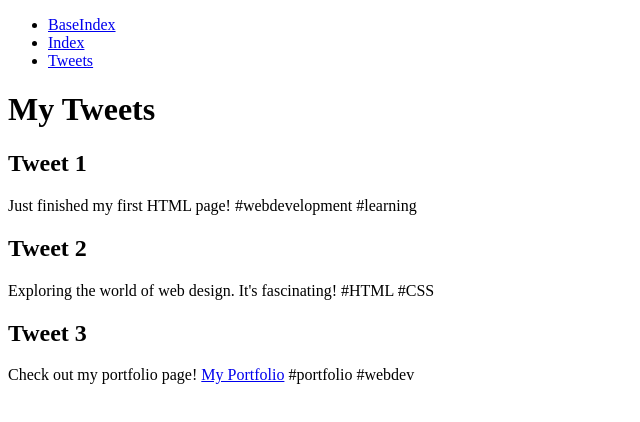
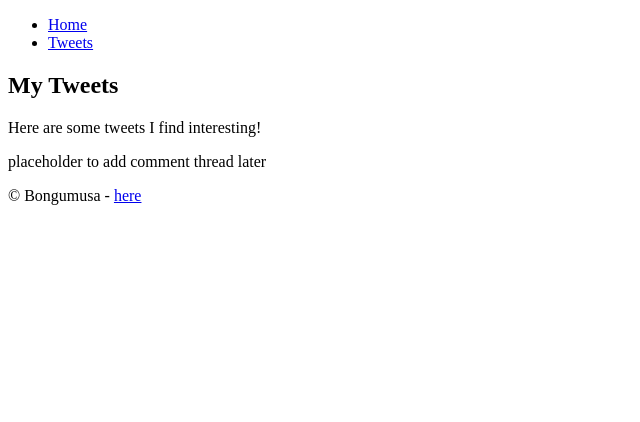
Before and after one commit to bongumusa-web/My_First_Portfolio, a plain HTML site: page html_basic/tweets.html in a window 1280 px wide. Shown: the whole page, without its empty margins (0-640 px from the left). Drawn offline with Linux system fonts and the light colour scheme.

Commit message:
html_basic

```diff
--- a/html_basic/tweets.html
+++ b/html_basic/tweets.html
@@ -1,7 +1,3 @@
-
-
-
-
 <!DOCTYPE html>
 <html lang="en">
 <head>
@@ -13,27 +9,32 @@
 
     <header>
         <ul>
-            <li><a href="base_index.html">BaseIndex</a></li>
-            <li><a href="index.html">Index</a></li>
+            <li><a href="index.html">Home</a></li>
             <li><a href="tweets.html">Tweets</a></li>
         </ul>
     </header>
 
     <main>
-        <h1>My Tweets</h1>
         <article>
-            <h2>Tweet 1</h2>
-            <p>Just finished my first HTML page! #webdevelopment #learning</p>
+            <h1>My Tweets</h1>
+
+            <!-- Embedded Tweet example -->
+            <blockquote class="twitter-tweet">
+                <a href="https://twitter.com/Twitter/status/1666150174450149376"></a>
+            </blockquote>
+            <script async src="https://platform.twitter.com/widgets.js" charset="utf-8"></script>
+
+            <p>Here are some tweets I find interesting!</p>
         </article>
-        <article>
-            <h2>Tweet 2</h2>
-            <p>Exploring the world of web design. It's fascinating! #HTML #CSS</p>
-        </article>
-        <article>
-            <h2>Tweet 3</h2>
-            <p>Check out my portfolio page! <a href="index.html">My Portfolio</a> #portfolio #webdev</p>
-        </article>
+
+        <aside>
+            <p>placeholder to add comment thread later</p>
+        </aside>
     </main>
+
+    <footer>
+        <p> &copy Bongumusa  - <a href="https://example.com" target="_blank">here</a></p>
+    </footer>
 
 </body>
 </html>
```
